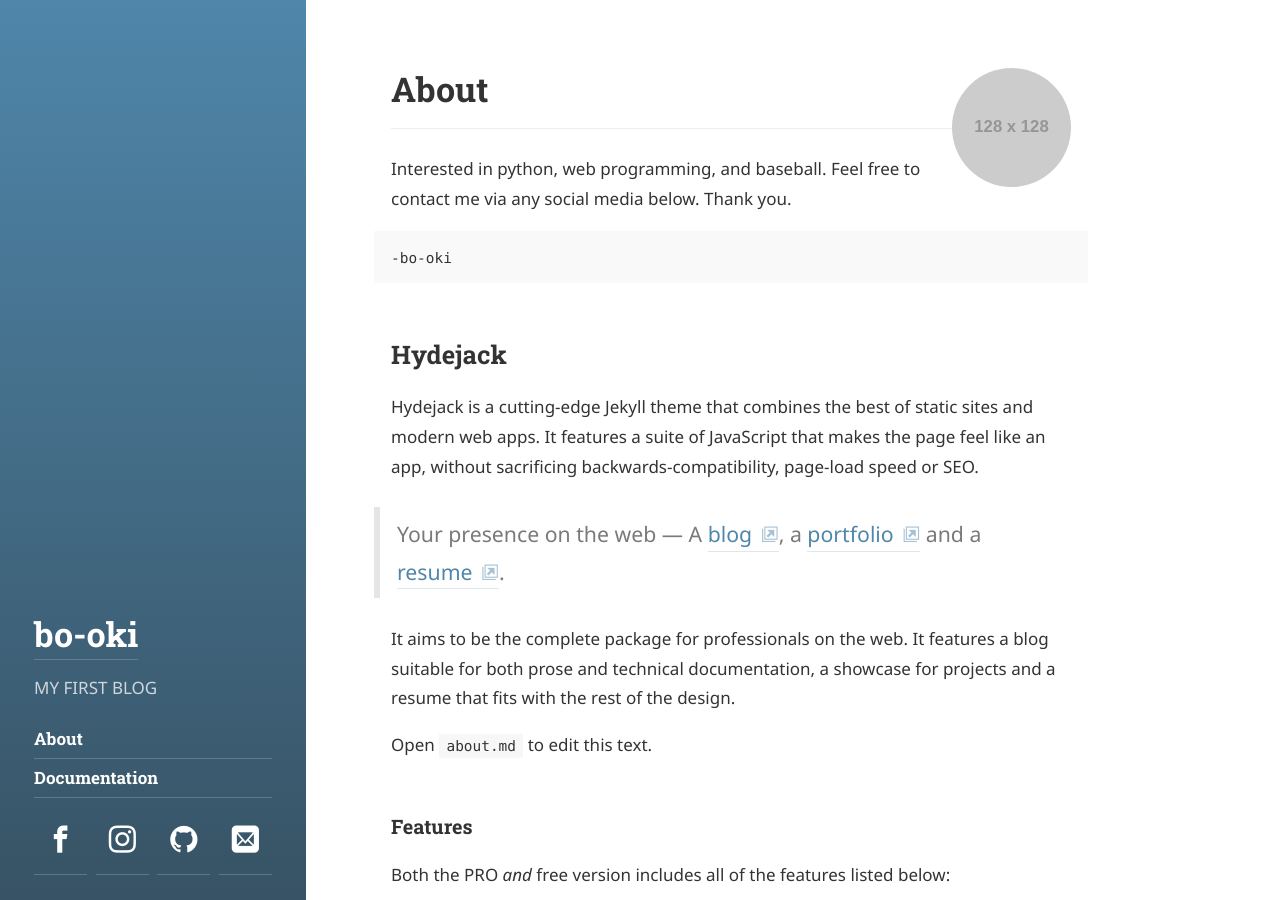
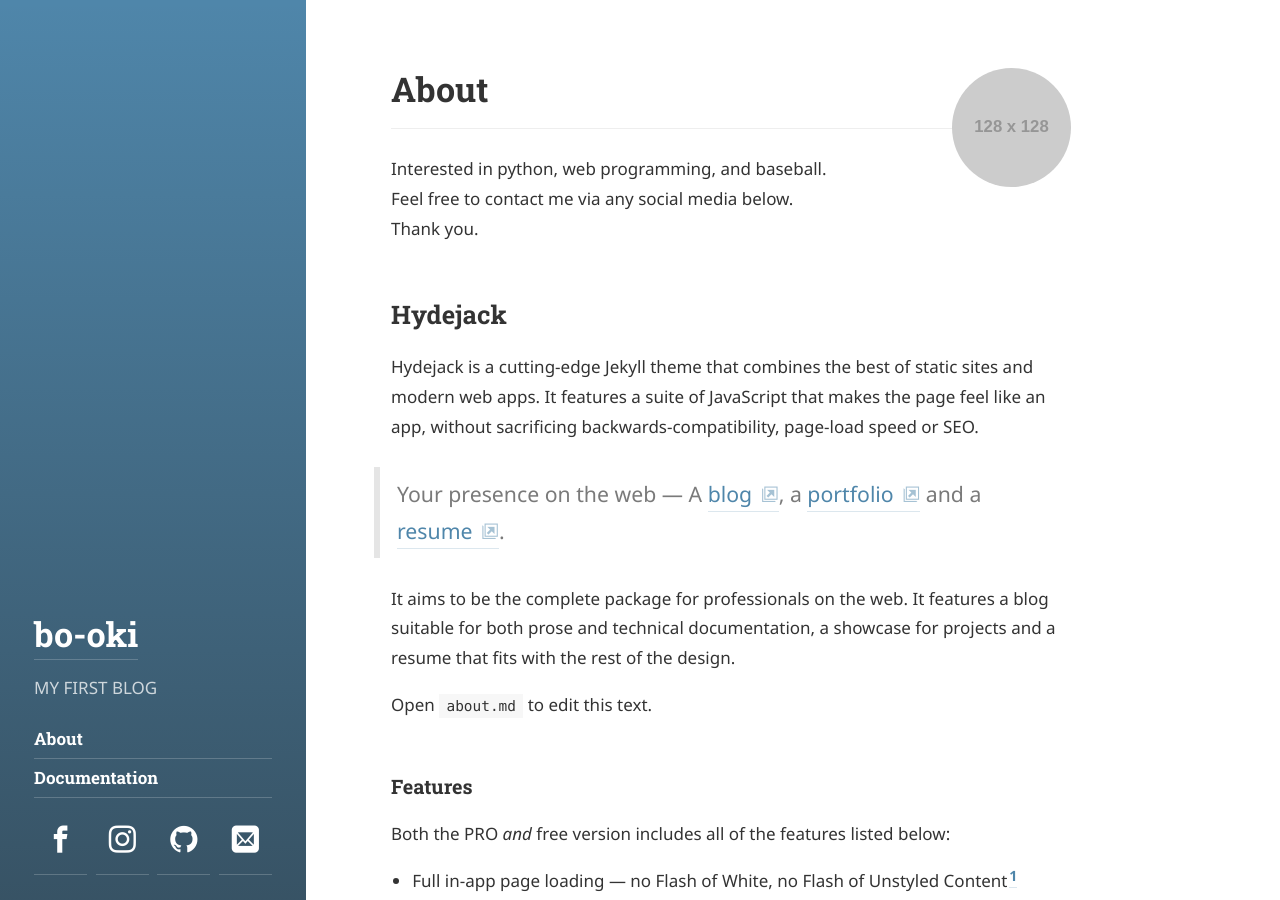
Before and after one commit to bookpark/bookpark.github.io, a Jekyll site: the page built from about.md, in a window 1280 px wide and 900 px high. Built offline with Jekyll 4.4.1, drawn with Linux system fonts in a browser that asks for light colours; some web fonts are replaced.

Commit message:
Modified authors.yml-v2

```diff
--- a/_data/authors.yml
+++ b/_data/authors.yml
@@ -8,11 +8,9 @@
   # Used at the bottom of each page and at the top of the `about` layout
   # Markdown enabled, can use multiple paragraphs (enabled by `|`)
   about:             |
-    Interested in python, web programming, and baseball.
-    Feel free to contact me via any social media below.
+    Interested in python, web programming, and baseball.<br>
+    Feel free to contact me via any social media below.<br>
     Thank you.
-
-        -bo-oki
 
   # This photo will be used in the about section
   picture:
```
